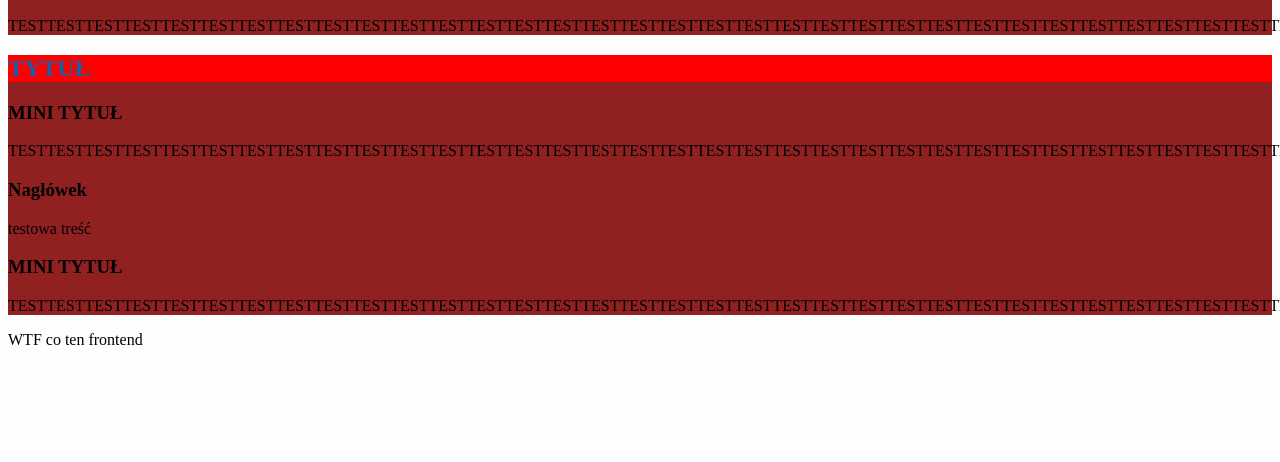
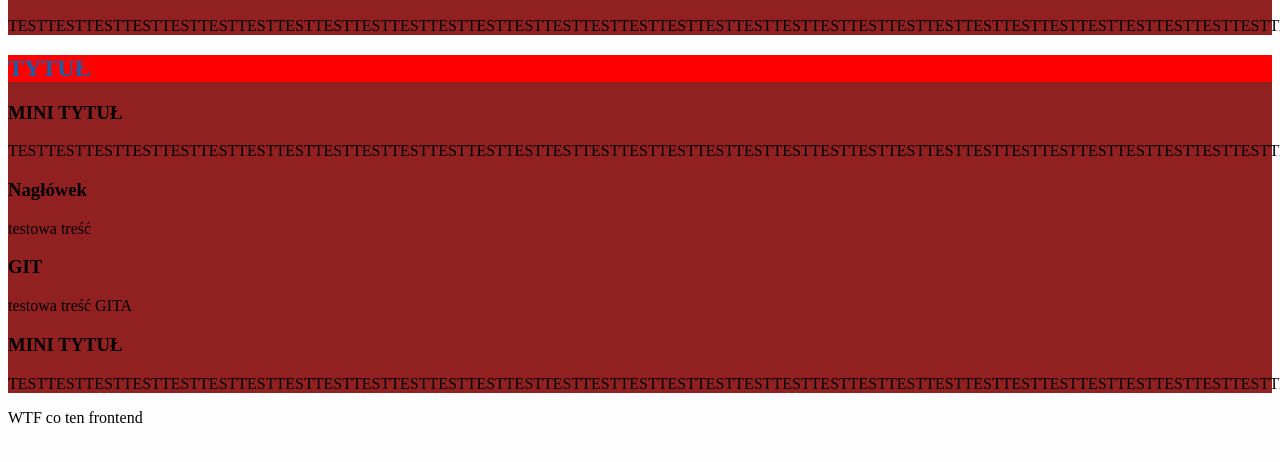
Before and after one commit to TomSol14/homepage, a plain HTML site: page index.html in a window 1280 px wide. Shown: the part 110-572 px from the top of the page. Drawn offline with Linux system fonts and the light colour scheme.

Commit message:
ADD ARTICLE ABOUT GIT

```diff
--- a/index.html
+++ b/index.html
@@ -36,6 +36,10 @@
 				<p>testowa treść</p>
 			</article>
 			<article>
+				<h3>GIT</h3>
+				<p>testowa treść GITA</p>
+			</article>
+			<article>
 				<h3>
 					MINI TYTUŁ
 				</h3>
```
